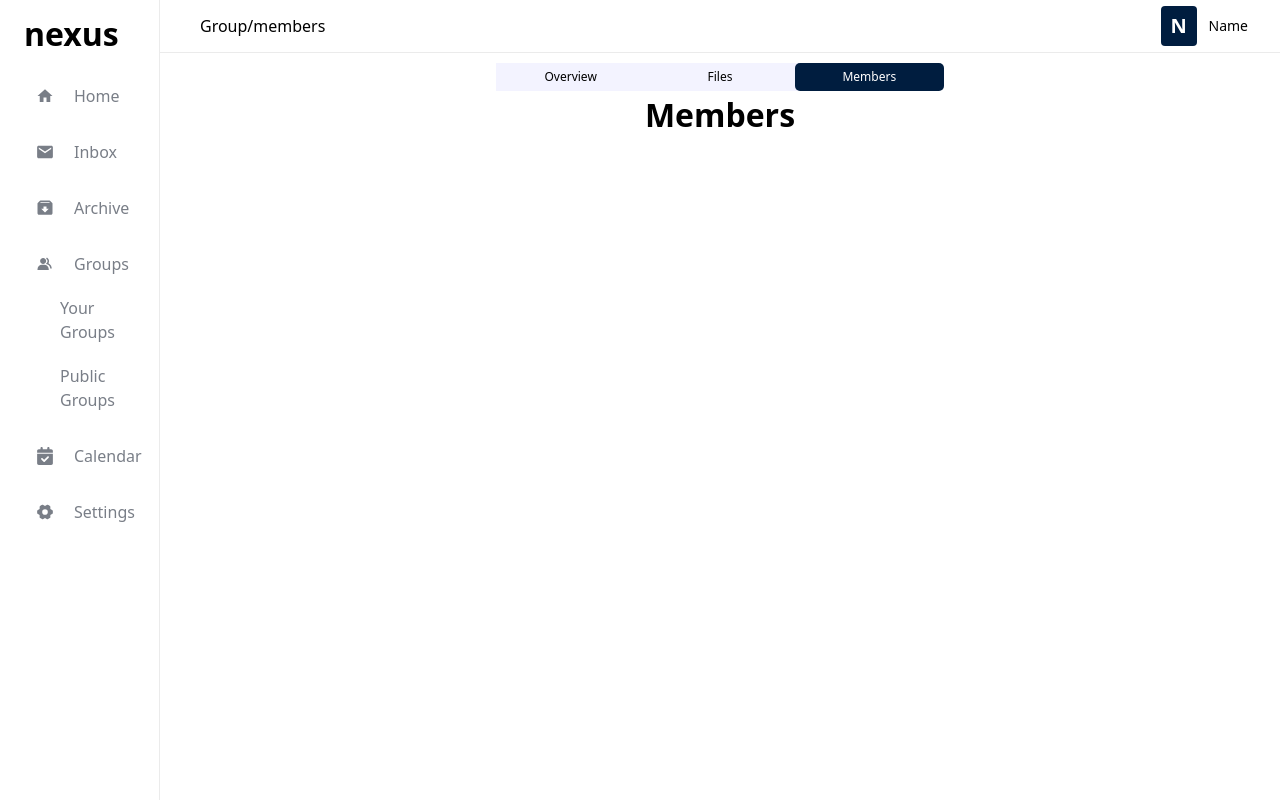
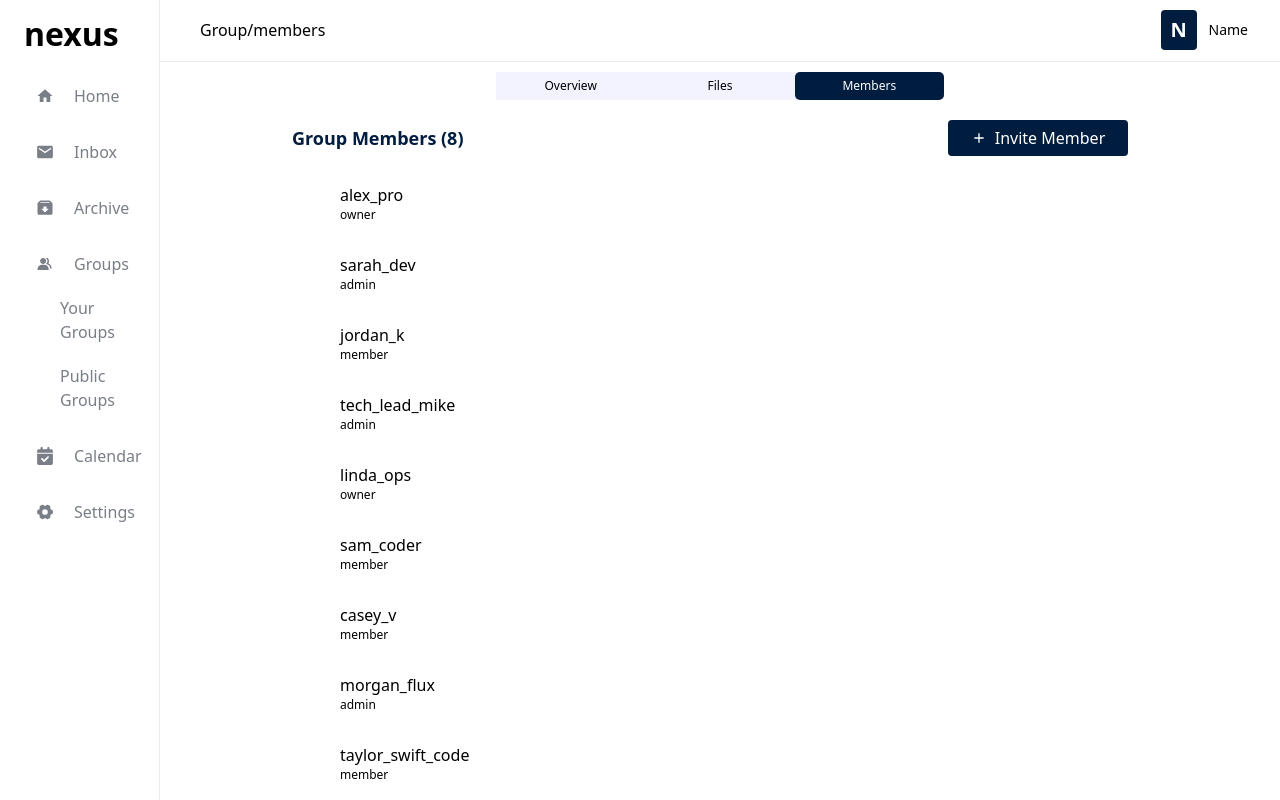
Before and after one commit to mebz2/nexus, a React (Vite) app in the folder client/: page /group/members in a window 1280 px wide. Shown: the top 800 px of the page. Built offline with nearby package versions, Linux system fonts and the light colour scheme.

Commit message:
almost done with Members

```diff
--- /dev/null
+++ b/client/src/components/Member.tsx
@@ -0,0 +1,19 @@
+type MemberProps = {
+	name: string;
+	position: string;
+};
+const Member = ({ name, position }: MemberProps) => {
+	return (
+		<div className="w-full h-[70px] flex items-center
+				pl-10 hover:border hover:border-(--border-color)
+				hover:rounded-sm hover:shadow-sm
+		">
+			<div className="">
+				<p>{name}</p>
+				<p className="text-xs font-medium">{position}</p>
+			</div>
+		</div>
+	);
+}
+
+export default Member;
--- a/client/src/components/index.ts
+++ b/client/src/components/index.ts
@@ -10,4 +10,4 @@ export { default as GroupButton } from "./GroupButton";
 export { default as File } from "./File";
 export { default as Layout } from "./Layout/Layout";
 export { default as OverviewBtn } from "./OverviewBtn";
-export { default as Task } from "./Task";
+export { default as Member } from "./Member";
--- a/client/src/mocks/index.ts
+++ b/client/src/mocks/index.ts
@@ -2,4 +2,5 @@ import MockGroups from "./studyGroups.json";
 import MockActivities from "./activities.json";
 import MockFiles from "./files.json";
 import MockTasks from "./tasks.json";
-export { MockGroups, MockActivities, MockFiles, MockTasks };
+import MockMembers from "./members.json";
+export { MockGroups, MockActivities, MockFiles, MockTasks, MockMembers };
--- /dev/null
+++ b/client/src/mocks/members.json
@@ -0,0 +1,62 @@
+[
+	{
+		"name": "alex_pro",
+		"position": "owner"
+	},
+	{
+		"name": "sarah_dev",
+		"position": "admin"
+	},
+	{
+		"name": "jordan_k",
+		"position": "member"
+	},
+	{
+		"name": "tech_lead_mike",
+		"position": "admin"
+	},
+	{
+		"name": "linda_ops",
+		"position": "owner"
+	},
+	{
+		"name": "sam_coder",
+		"position": "member"
+	},
+	{
+		"name": "casey_v",
+		"position": "member"
+	},
+	{
+		"name": "morgan_flux",
+		"position": "admin"
+	},
+	{
+		"name": "taylor_swift_code",
+		"position": "member"
+	},
+	{
+		"name": "blake_shield",
+		"position": "owner"
+	},
+	{
+		"name": "river_dev",
+		"position": "member"
+	},
+	{
+		"name": "quinn_manager",
+		"position": "admin"
+	},
+	{
+		"name": "jamie_stack",
+		"position": "member"
+	},
+	{
+		"name": "drew_bit",
+		"position": "member"
+	},
+	{
+		"name": "skyler_admin",
+		"position": "admin"
+	}
+]
--- a/client/src/pages/Group/subpages/Members.tsx
+++ b/client/src/pages/Group/subpages/Members.tsx
@@ -1,5 +1,42 @@
+import { useNavigate } from "react-router-dom";
+import { MdOutlineAdd } from "react-icons/md";
+import { Member } from "@/components";
+import { MockMembers } from "@/mocks";
+
 const Members = () => {
-  return <h1>Members</h1>;
+	const navigate = useNavigate();
+	return (
+		<div className="w-[80%] h-full overflow-y-auto p-5 box-border">
+			<div className="flex justify-between items-center">
+				<p className="font-semibold text-lg text-primary">Group Members (8)</p>
+				<button className="
+						h-9 w-45 mr-5 rounded-sm border-none
+						outline-none hover:cursor-pointer font-medium
+						bg-(--primary-color) text-white
+						hover:shadow-lg hover:shadow-gray-600
+						flex items-center justify-center gap-2
+					"
+					onClick={() => { navigate("/group/addfile") }}
+				>
+					<MdOutlineAdd />
+					Invite Member
+				</button>
+			</div>
+
+			<div className="h-200 overflow-y-auto mt-3
+			pl-2 pr-3 box-border">
+				{
+					MockMembers.map((member) => {
+						return <Member
+							name={member.name}
+							position={member.position}
+						/>
+
+					})
+				}
+			</div>
+		</div>
+	);
 };
 
 export default Members;
```
Also changed, not shown: client/src/pages/Group/subpages/AddTask.tsx (deleted), 1 other file (tests, documents, lock files or other folders).
